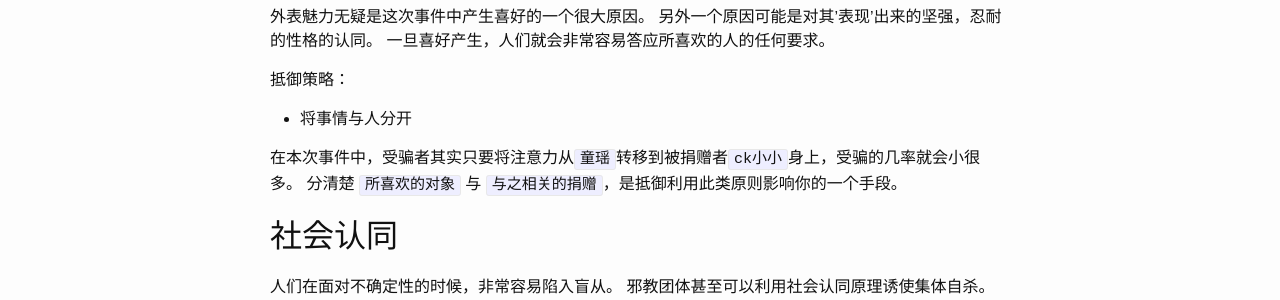
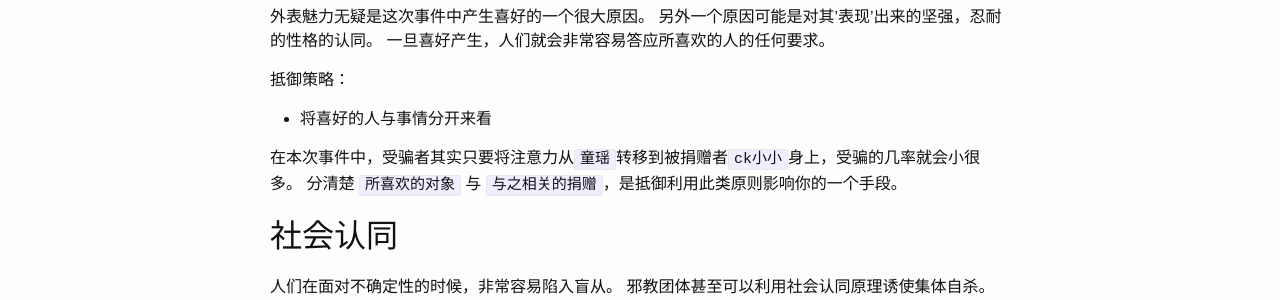
Before and after one commit to tlightsky/tlightsky.github.io, a Jekyll site: the page built from _posts/2016-1-17-influence-behind-cheat-in-zhihu.md, in a window 1280 px wide. Shown: the part 549-849 px from the top of the page. Built offline with Jekyll 4.4.1, drawn with Linux system fonts in a browser that asks for light colours.

Commit message:
new posts

```diff
--- a/_posts/2016-1-17-influence-behind-cheat-in-zhihu.md
+++ b/_posts/2016-1-17-influence-behind-cheat-in-zhihu.md
@@ -26,7 +26,8 @@ categories: influence zhihu cheat
 一旦喜好产生，人们就会非常容易答应所喜欢的人的任何要求。
 
 抵御策略：
-* 将事情与人分开
+
+* 将喜好的人与事情分开来看
 
 在本次事件中，受骗者其实只要将注意力从`童瑶`转移到被捐赠者`ck小小`身上，受骗的几率就会小很多。
 分清楚 `所喜欢的对象` 与 `与之相关的捐赠`，是抵御利用此类原则影响你的一个手段。
@@ -38,6 +39,7 @@ categories: influence zhihu cheat
 
 
 抵御策略：
+
 * 自动＋手动
 * 消除不确定性
 
```
